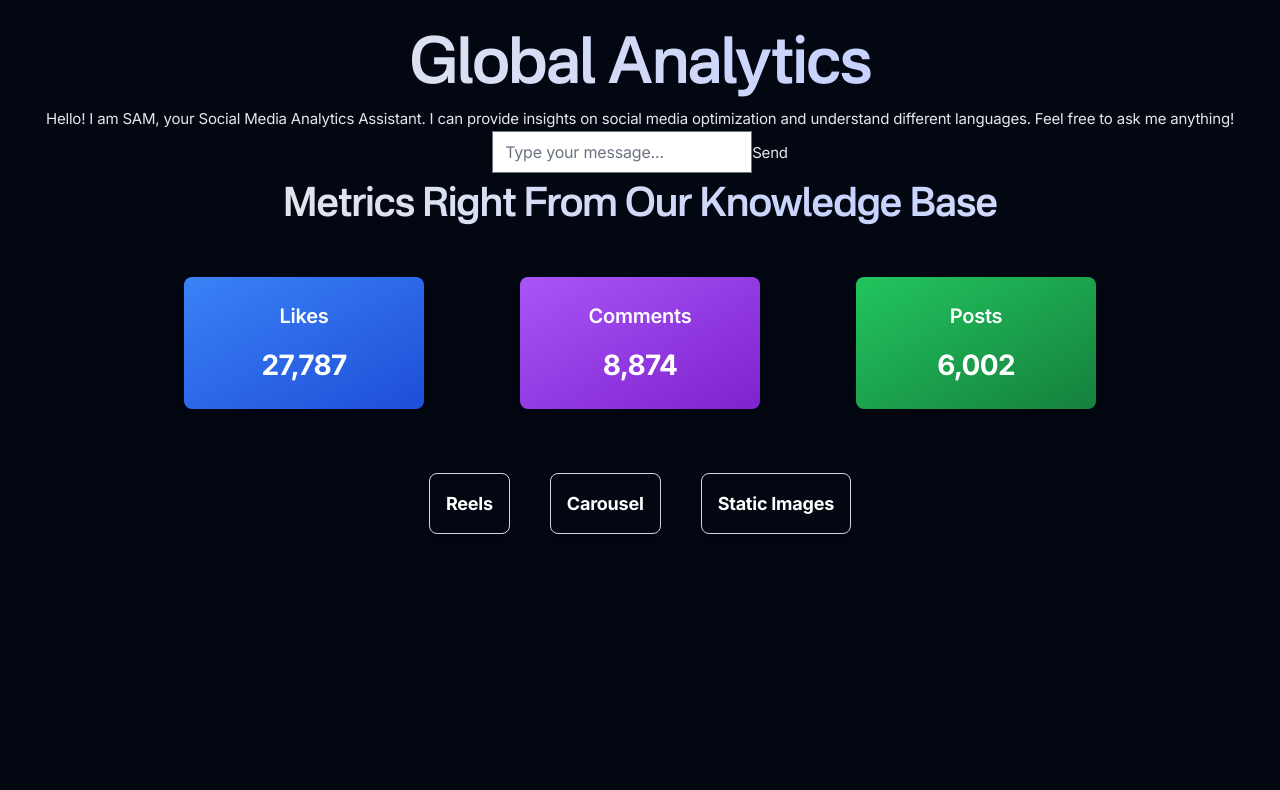
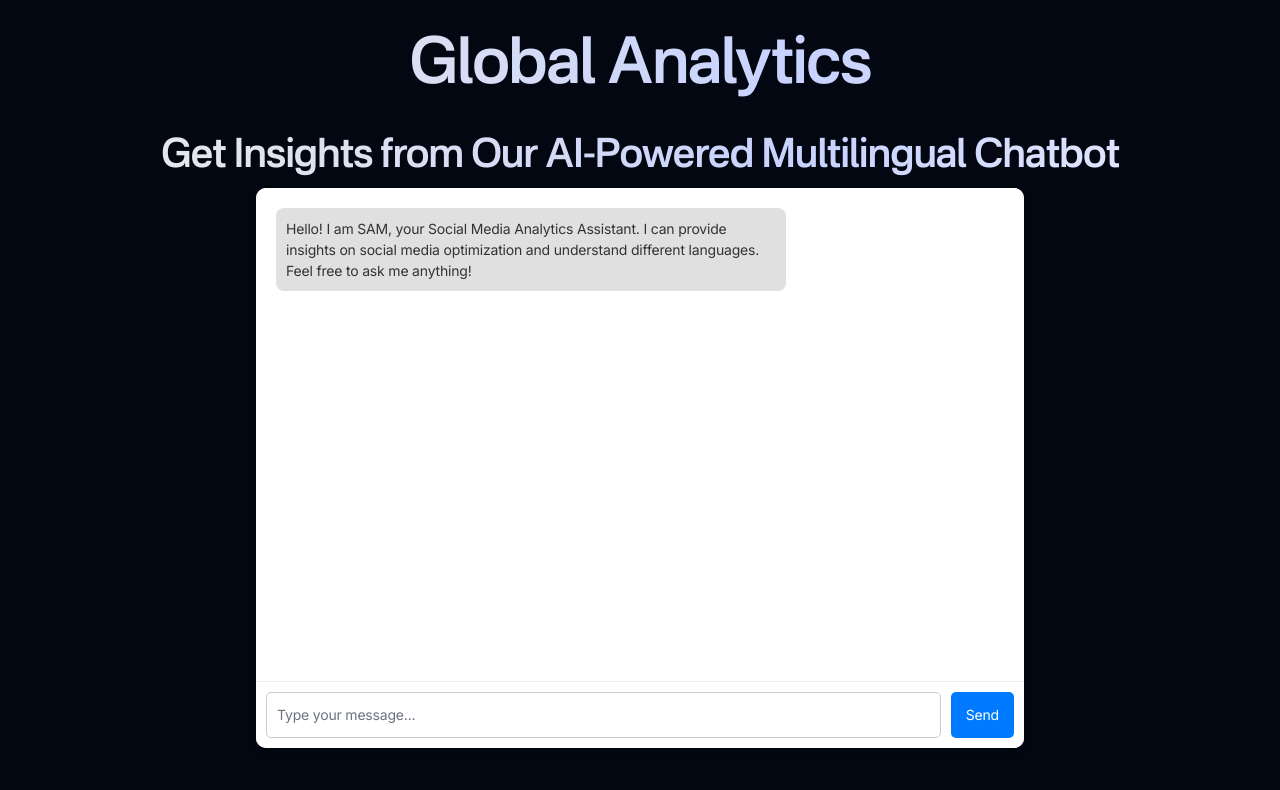
Before and after one commit to khairnarhg/supermind_assgn, a Next.js app: page /GlobalAnalytics in a window 1280 px wide. Shown: the top 790 px of the page. Built offline with nearby package versions, Linux system fonts and the light colour scheme.

Commit message:
HK 23:33

```diff
--- a/app/GlobalAnalytics/chatbot.css
+++ b/app/GlobalAnalytics/chatbot.css
@@ -0,0 +1,107 @@
+.chatbot-container {
+    display: flex;
+    flex-direction: column;
+    justify-content: space-between;
+    width: 100%;
+    max-width: 60%;
+    height: 70vh;
+    margin: auto;
+    background-color: #f9f9f9;
+    border-radius: 10px;
+    box-shadow: 0 4px 6px rgba(0, 0, 0, 0.1);
+    overflow: hidden;
+  }
+
+  .chat-space {
+    flex: 1;
+    padding: 20px;
+    overflow-y: auto;
+    display: flex;
+    flex-direction: column;
+    gap: 10px;
+    background-color: #ffffff;
+  }
+
+  .message {
+    max-width: 70%;
+    padding: 10px;
+    border-radius: 8px;
+    font-size: 14px;
+    line-height: 1.5;
+  }
+
+  .user-message {
+    align-self: flex-end;
+    background-color: #007bff;
+    color: #ffffff;
+    text-align: left;
+  }
+
+  .bot-message {
+    align-self: flex-start;
+    background-color: #e0e0e0;
+    color: #333333;
+    text-align: left;
+  }
+
+  .loading-spinner {
+    align-self: flex-start;
+    border: 4px solid rgba(0, 0, 0, 0.1);
+    border-top: 4px solid #007bff;
+    border-radius: 50%;
+    width: 20px;
+    height: 20px;
+    animation: spin 1s linear infinite;
+  }
+
+  @keyframes spin {
+    from {
+      transform: rotate(0deg);
+    }
+    to {
+      transform: rotate(360deg);
+    }
+  }
+
+  .input-space {
+    display: flex;
+    padding: 10px;
+    border-top: 1px solid #eeeeee;
+    background-color: #ffffff;
+  }
+
+  .chat-input {
+    flex: 1;
+    padding: 10px;
+    border: 1px solid #cccccc;
+    border-radius: 5px;
+    outline: none;
+    font-size: 14px;
+    color: black;
+  }
+
+  .chat-input:focus {
+    border-color: #007bff;
+  }
+
+  .send-button {
+    margin-left: 10px;
+    padding: 10px 15px;
+    background-color: #007bff;
+    color: #ffffff;
+    border: none;
+    border-radius: 5px;
+    cursor: pointer;
+    font-size: 14px;
+  }
+
+  .send-button:hover {
+    background-color: #0056b3;
+  }
+
+  .error {
+    text-align: center;
+    color: #ff0000;
+    font-size: 12px;
+    margin-top: 10px;
+  }
--- a/app/GlobalAnalytics/chatbot.jsx
+++ b/app/GlobalAnalytics/chatbot.jsx
@@ -1,5 +1,6 @@
 import React, { useState } from "react";
-import "./chatbot.css";
+import "./chatbot.css"; // Add your CSS here for styling
+import axios from "axios";
 
 function ChatBot() {
   const [messages, setMessages] = useState([
@@ -27,8 +28,8 @@ function ChatBot() {
     setError(false);
 
     try {
-      const body = {
-        input_value: inputValue,
+      const body = JSON.stringify({
+        input_value: inputValue.trim(),
         output_type: "chat",
         input_type: "chat",
         tweaks: {
@@ -44,28 +45,32 @@ function ChatBot() {
           "GoogleGenerativeAIModel-XoAwW": {},
           "ChatInput-x0eMF": {},
         },
+      });
+
+      const apiUrl = process.env.NEXT_PUBLIC_API_URL;
+      const token = process.env.API_AUTH_TOKEN;
+
+      const config = {
+        method: 'post',
+        maxBodyLength: Infinity,
+        url: apiUrl,
+        headers: {
+          'Content-Type': 'application/json',
+          'Authorization': token,
+        },
+        data: body,
       };
 
-      // Replace with your backend URL and headers
-      const response = await fetch("YOUR_BACKEND_URL", {
-        method: "POST",
-        headers: {
-          "Content-Type": "application/json",
-          // Add any other required headers here
-        },
-        body: JSON.stringify(body),
-      });
+      const response = await axios.request(config);
 
-      if (!response.ok) throw new Error("Failed to fetch");
-
-      const data = await response.json();
       const botMessage = {
         sender: "bot",
-        text: data.output_type, // Update based on your API response structure
+        text: response.data.outputs[0].results.message.data.text,
       };
 
       setMessages((prevMessages) => [...prevMessages, botMessage]);
     } catch (err) {
+      console.error(err);
       setError(true);
       setMessages((prevMessages) => [
         ...prevMessages,
@@ -76,8 +81,10 @@ function ChatBot() {
     }
   };
 
+
+
   return (
-    <div className="chatbot-container">
+    <div className="chatbot-container"      style={{marginBottom: '2rem'}}>
       <div className="chat-space">
         {messages.map((message, index) => (
           <div
@@ -87,7 +94,7 @@ function ChatBot() {
             {message.text}
           </div>
         ))}
-        {loading && <div className="loading">Loading...</div>}
+        {loading && <div className="loading-spinner bot-message"></div>}
       </div>
       <div className="input-space">
         <input
--- a/app/GlobalAnalytics/page.jsx
+++ b/app/GlobalAnalytics/page.jsx
@@ -35,8 +35,15 @@ function GlobalAnalytics() {
       >
         Global Analytics
       </h1>
+      <h1
+        className="animate-[gradient_6s_linear_infinite] bg-[linear-gradient(to_right,theme(colors.gray.200),theme(colors.indigo.200),theme(colors.gray.50),theme(colors.indigo.300),theme(colors.gray.200))] bg-[length:200%_auto] bg-clip-text pb-5 font-nacelle text-4xl font-semibold text-transparent md:text-4xl"
+        data-aos="fade-up"
+        style={{marginTop: '1rem'}}
+      >
+        Get Insights from Our AI-Powered Multilingual Chatbot
+      </h1>
       <div className="div">
-        <ChatBot/>
+        <ChatBot  />
       </div>
       <h1
         className="animate-[gradient_6s_linear_infinite] bg-[linear-gradient(to_right,theme(colors.gray.200),theme(colors.indigo.200),theme(colors.gray.50),theme(colors.indigo.300),theme(colors.gray.200))] bg-[length:200%_auto] bg-clip-text pb-5 font-nacelle text-4xl font-semibold text-transparent md:text-4xl"
--- a/components/testimonials.tsx
+++ b/components/testimonials.tsx
@@ -215,10 +215,9 @@ export function Testimonial({
   children,
 }: {
   testimonial: {
-    img: StaticImageData;
-    clientImg: StaticImageData;
+
     name: string;
-    company: string;
+
     content: string;
     categories: number[];
   };
```
